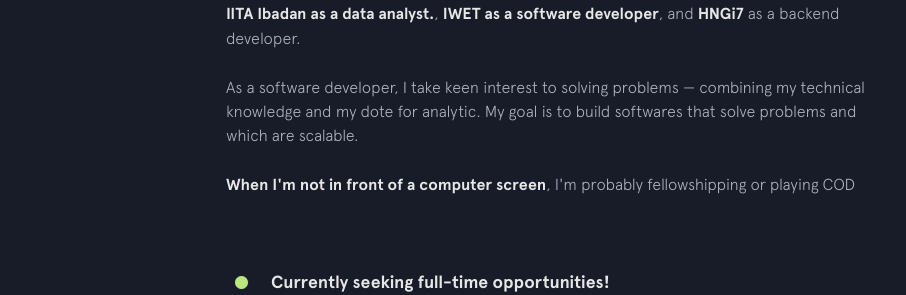
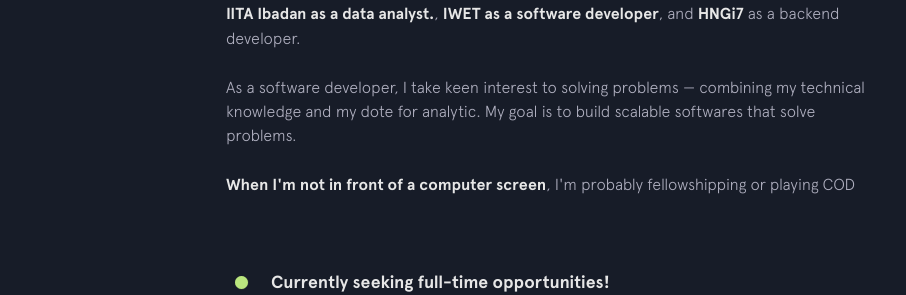
Before and after one commit to horlamiedea/portfoliov2, a Jekyll site: the page built from index.html, in a window 1280 px wide and 900 px high, scrolled down 890 px. Shown: the part 182-477 px from the top of the window, without its empty margins (224-1130 px from the left). Built offline with Jekyll 4.4.1, drawn with Linux system fonts in a browser that asks for light colours; nearby versions of some CDN libraries.

Commit message:
background

```diff
--- a/_includes/background.html
+++ b/_includes/background.html
@@ -20,9 +20,7 @@
     </p>
 
     <p>
-      As a software developer, I take keen interest to solving problems &mdash; combining my technical knowledge and my dote for analytic. My goal is to build softwares that solve problems
-      and which are scalable.
-    </p>
+      As a software developer, I take keen interest to solving problems &mdash; combining my technical knowledge and my dote for analytic. My goal is to build scalable softwares that solve problems.
 
     <p>
       <strong>When I'm not in front of a computer screen</strong>, I'm probably fellowshipping or playing COD
```
